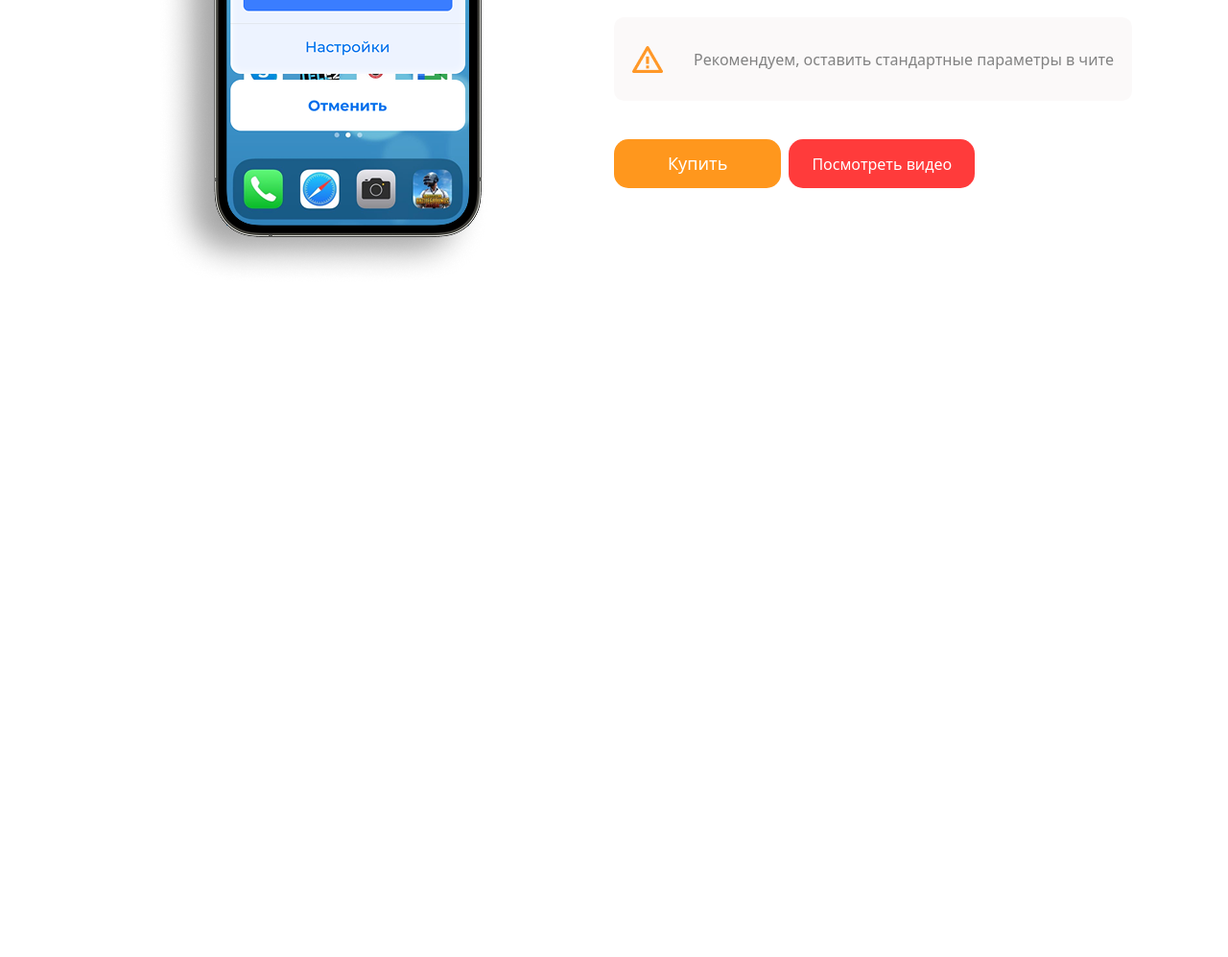
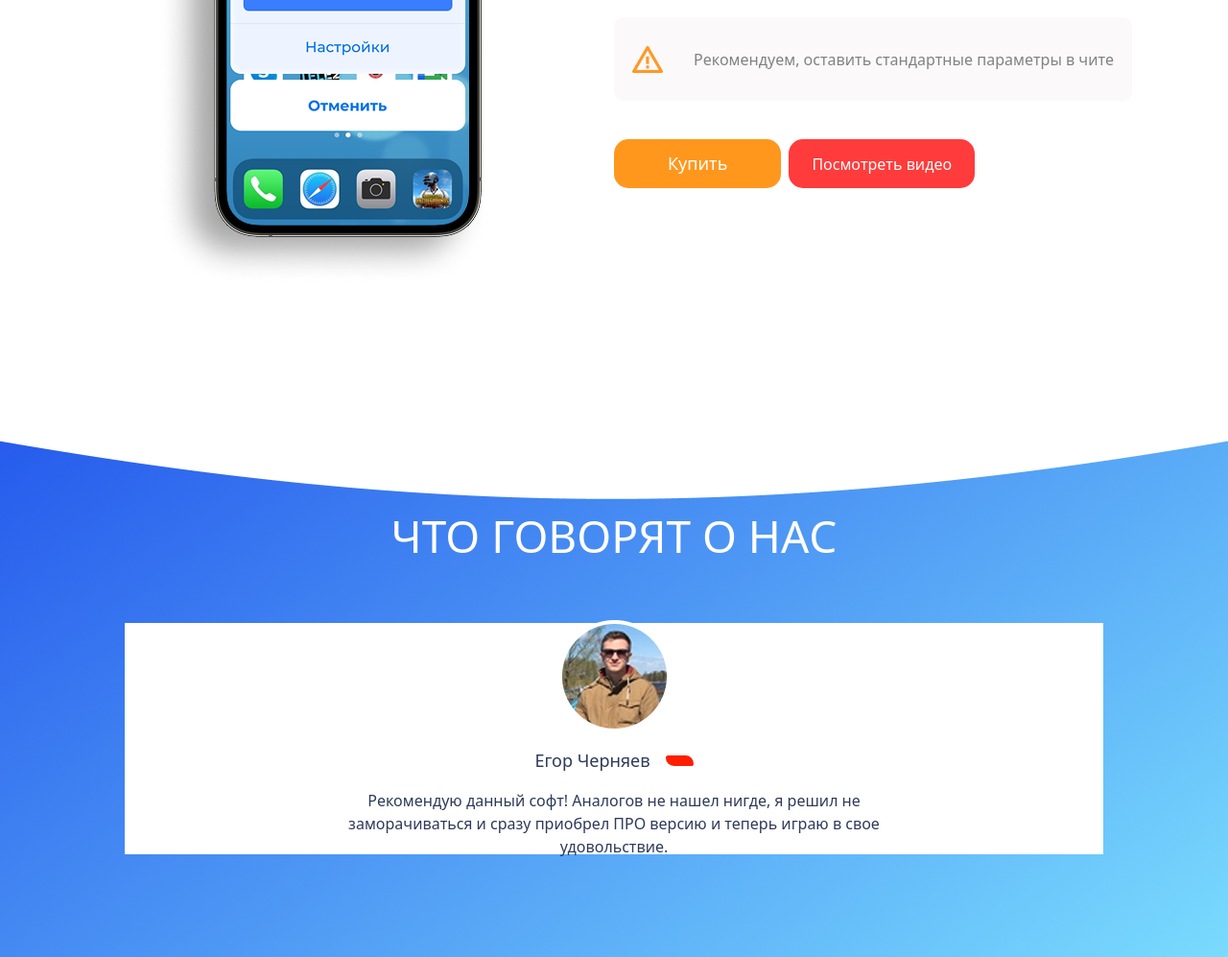
Before and after one commit to tolibovmuhamad/Pubg-chit, a website: page src/index.html in a window 1280 px wide. Shown: the part 1381-2378 px from the top of the page at 96% size. Before the commit the page ends 1681 px from the top, so only its background shows below. Drawn offline with Linux system fonts and the light colour scheme.

Commit message:
five commit

```diff
--- a/src/index.html
+++ b/src/index.html
@@ -99,5 +99,20 @@
               </div>
           </div>
       </div>
+      <div class="w-full m-auto mt-24 bg-[url('./bg.png')] lg:h-150.25 h-200 bg-center bg-cover">
+       <div class="max-w-300 m-auto">
+                <h1 class="text-[46px] text-white text-center pt-32">ЧТО ГОВОРЯТ О НАС</h1>
+                <div class="w-[85%] lg:h-60.25 h-100 bg-white m-auto mt-14 flex flex-col justify-center items-center gap-4">
+                   <div><img src="./Rectangle 2021.png" alt=""></div>
+                   <div class="flex gap-4 items-center">
+                      <h1 class="text-[18px] text-[#2E3A59]">Егор Черняев</h1>
+                      <div class="w-7.25 h-2.75 bg-[#FF1F00] maga1"></div>
+                     </div>
+                   <p class="text-[16px] text-[#2E3A59] w-[60%] text-center">Рекомендую данный софт! Аналогов не нашел нигде, я решил не
+заморачиваться и сразу приобрел ПРО версию и
+теперь играю в свое удовольствие.</p>
+            </div>
+      </div>
+      </div>
 </body>
 </html>
--- a/src/input.css
+++ b/src/input.css
@@ -1 +1,8 @@
 @import "tailwindcss";
+
+.maga1{
+    border-bottom-left-radius: 50px;
+    border-bottom-right-radius: 15px;
+    border-top-right-radius: 50px;
+    border-top-left-radius: 15px;
+}
```
Also changed, not shown: src/Rectangle 2021.png (added), src/bg.png (added), src/k.png (added), src/output.css.
